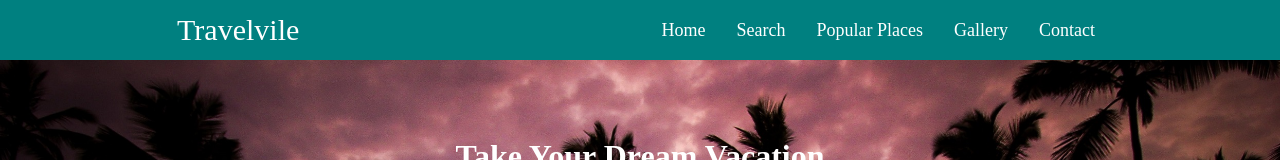
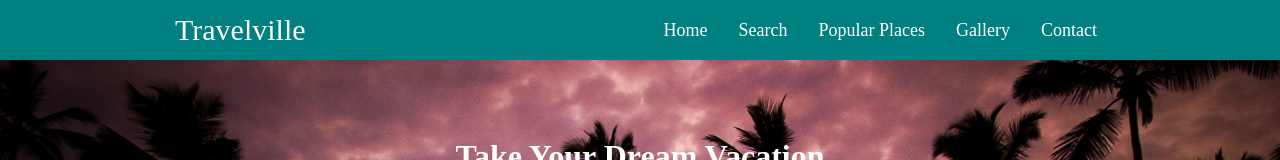
Before and after one commit to KoRnaholic/Homework-N3, a plain HTML site: page index.html in a window 1280 px wide. Shown: the top 160 px of the page. Drawn offline with Linux system fonts and the light colour scheme.

Commit message:
sixth commit

```diff
--- a/index.html
+++ b/index.html
@@ -3,13 +3,13 @@
   <head>
     <meta charset="UTF-8">
     <meta name="viewport" content="width=device-width, initial-scale=1.0">
-    <title>Document</title>
+    <title>Travelville</title>
     <link rel="stylesheet" href="styles.css" />
   </head>
   <body id="home">
     <header>
       <nav>
-        <a class="logo">Travelvile</a>
+        <a class="logo">Travelville</a>
         <ul>
           <li>
             <a href="#home">Home</a>
```
